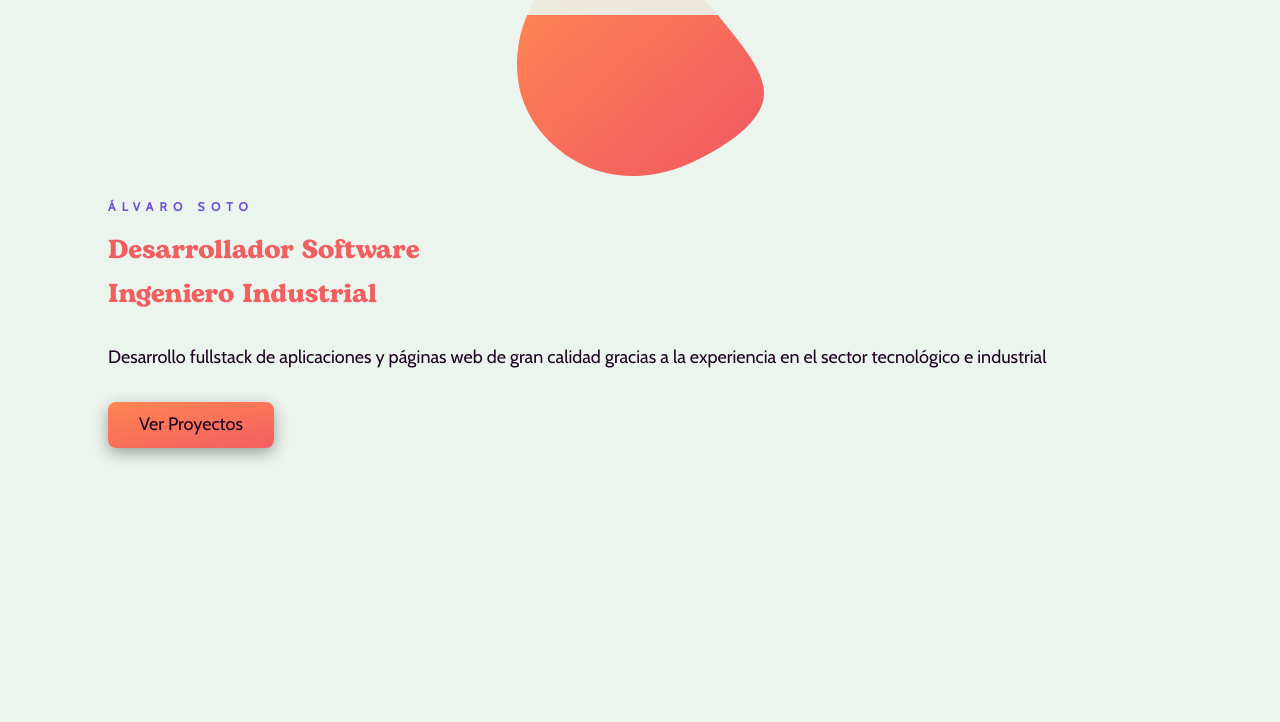
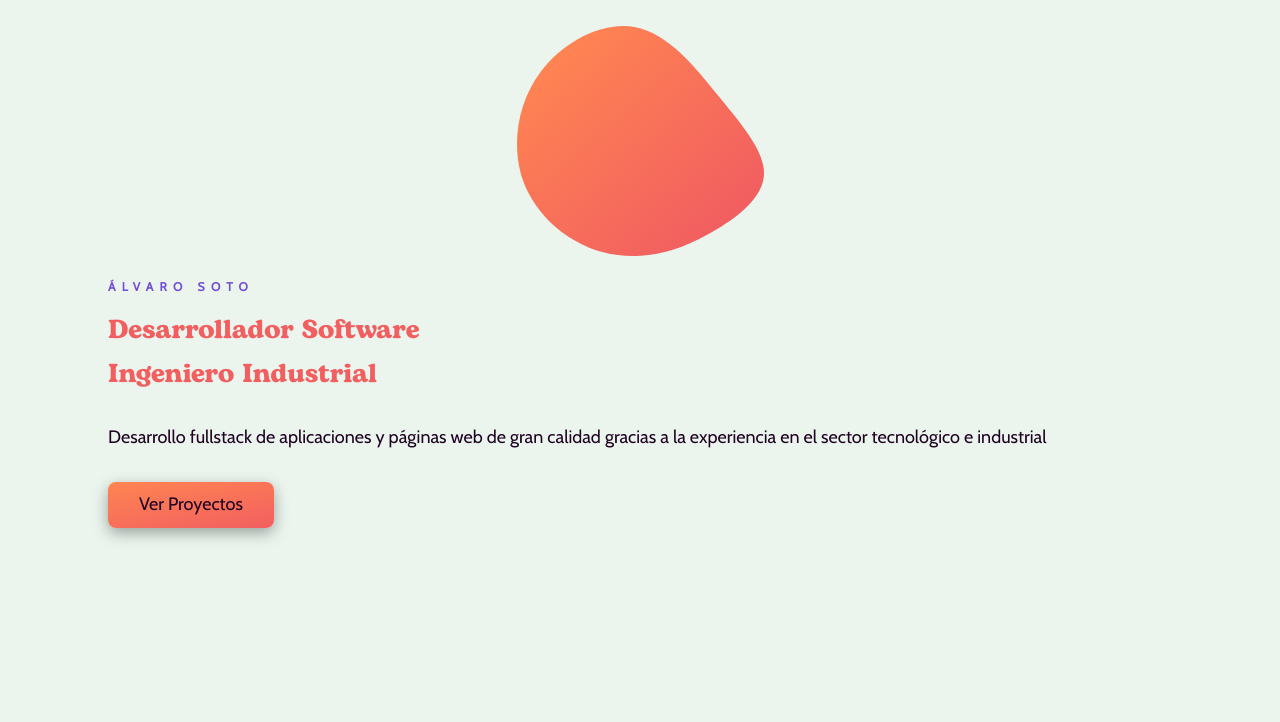
Before and after one commit to asotocunillera/personal_portfolio, a plain HTML site: page index.html in a window 1280 px wide. Shown: the part 78-800 px from the top of the page. Drawn offline with nearby package versions, Linux system fonts and the light colour scheme.

Commit message:
fix position hero section

```diff
--- a/styles.css
+++ b/styles.css
@@ -221,6 +221,7 @@ body.dark .navbar-menu {
 }
 
 .hero {
+  padding-top: 6.5rem;
   min-height: 100vh;
 }
 .hero__img {
```
